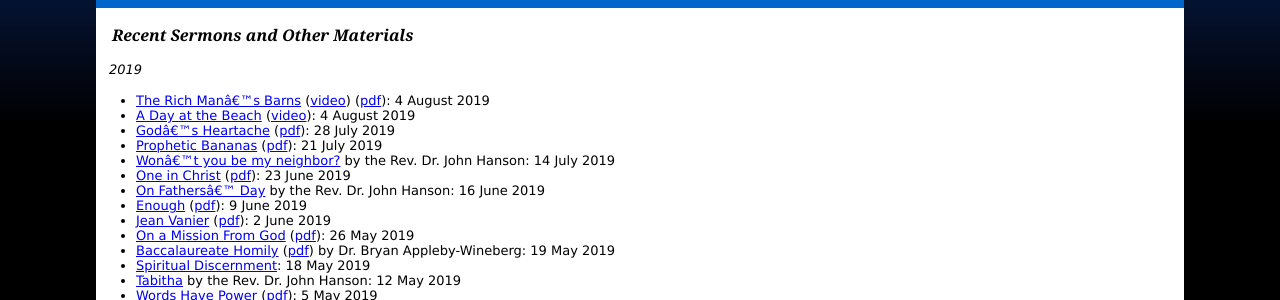
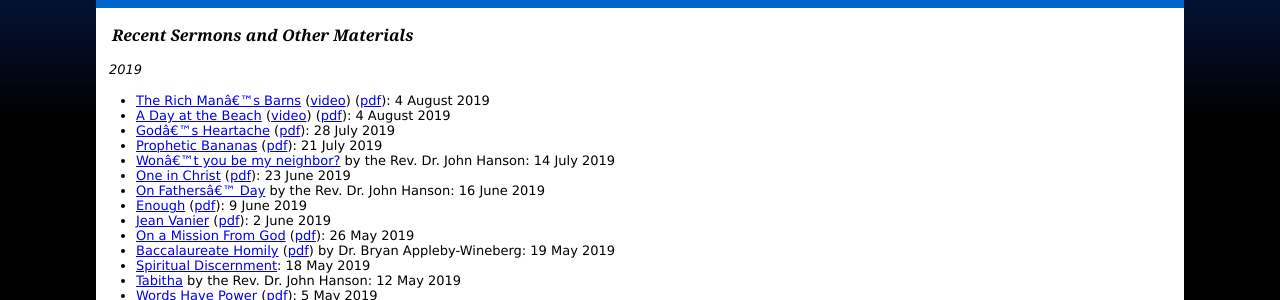
Before and after one commit to toddfoster/toddfoster.github.com, a Jekyll site: the page built from projects.md, in a window 1280 px wide and 900 px high. Shown: the part 127-427 px from the top of the window. Built offline with Jekyll 4.4.1, drawn with Linux system fonts in a browser that asks for light colours.

Commit message:
sermon - add pdf

```diff
--- a/projects.md
+++ b/projects.md
@@ -8,7 +8,7 @@ Recent Sermons and Other Materials
 
 *2019*
 * [The Rich Man's Barns](http://cdn.boidem.org/2019/StPeters20190804-TF.mp3) ([video](http://cdn.boidem.org/2019/StPeters20190804-TF.mp4)) ([pdf](http://cdn.boidem.org/2019/Proper13C-20190804.pdf)): 4 August 2019
-* [A Day at the Beach](http://cdn.boidem.org/2019/StT20190804-BF.mp3) ([video](http://cdn.boidem.org/2019/StT20190804-BF.mp4)): 4 August 2019
+* [A Day at the Beach](http://cdn.boidem.org/2019/StT20190804-BF.mp3) ([video](http://cdn.boidem.org/2019/StT20190804-BF.mp4)) ([pdf](http://cdn.boidem.org/2019/Proper13C-20190804.pdf)): 4 August 2019
 * [God's Heartache](http://cdn.boidem.org/2019/StT20190728.mp3) ([pdf](http://cdn.boidem.org/2019/Proper12C-20190728.pdf)): 28 July 2019
 * [Prophetic Bananas](http://cdn.boidem.org/2019/StT20190721.mp3) ([pdf](http://cdn.boidem.org/2019/Proper11C-20190721.pdf)): 21 July 2019
 * [Won't you be my neighbor?](http://cdn.boidem.org/2019/StT20190714-JH.mp3) by the Rev. Dr. John Hanson: 14 July 2019
```
